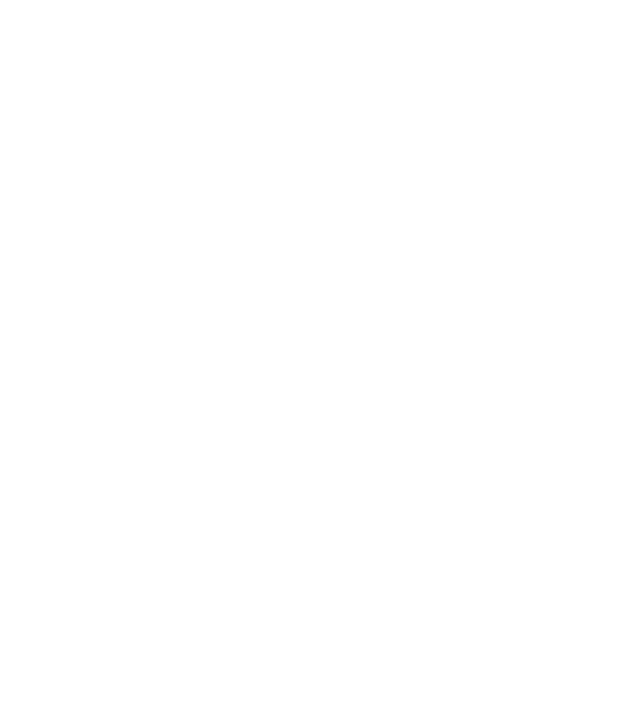
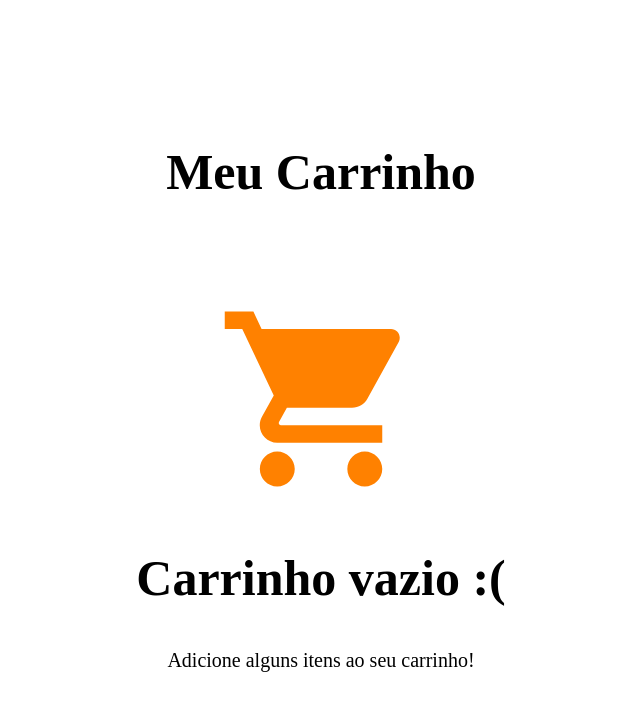
Before and after one commit to Danilosrr/desafio-02-aws-react, a React (Create React App) app: page /carrinho in a window 1280 px wide. Before the commit this address had no page. Shown: the top 710 px of the page, without its empty margins (319-959 px from the left). Built offline with nearby package versions, Linux system fonts and the light colour scheme.

Commit message:
feat: adicionar imagem,base css e importação para o tsx

```diff
--- a/package.json
+++ b/package.json
@@ -3,6 +3,9 @@
   "version": "0.1.0",
   "private": true,
   "dependencies": {
+    "@fortawesome/fontawesome-svg-core": "^6.6.0",
+    "@fortawesome/free-solid-svg-icons": "^6.6.0",
+    "@fortawesome/react-fontawesome": "^0.2.2",
     "@testing-library/jest-dom": "^5.17.0",
     "@testing-library/react": "^13.4.0",
     "@testing-library/user-event": "^13.5.0",
--- a/src/App.tsx
+++ b/src/App.tsx
@@ -1,11 +1,11 @@
 import { BrowserRouter, Route, Routes } from 'react-router-dom';
-import EmpetyCar from './Components/Checkout/EmpetyCar';
+import EmptyCar from './Components/Checkout/EmptyCar';
 
 function App() {
   return (
     <BrowserRouter>
     <Routes>
-      <Route path='/' element={<></>}/>
+      <Route path='/carrinho' element={<EmptyCar/>}/>
       <Route path='/' element={<></>}/>
       <Route path='/' element={<></>}/>
       <Route path='/' element={<></>}/>
--- /dev/null
+++ b/src/Components/Checkout/EmptyCar.tsx
@@ -0,0 +1,17 @@
+import React from "react";
+import './StylesCar/EmptyCar.css'
+import cartIcon from './img/icon-shopping-cart.svg'
+
+const EmptyCar: React.FC = ()=>{
+    return(
+    <div className="all" >
+        <h1 className="h1">Meu Carrinho</h1>
+        <div className="img-text">
+            <img src={cartIcon} alt="logo carrinho" className="img"/>
+            <h2 className="vazio"> Carrinho vazio :( </h2>
+            <p className="adicione">Adicione alguns itens ao seu carrinho!</p>
+        </div>
+    </div>
+    );
+}
+export default EmptyCar;
--- /dev/null
+++ b/src/Components/Checkout/StylesCar/EmptyCar.css
@@ -0,0 +1,28 @@
+.all{
+      display: flex;
+      flex-direction: column;
+    align-items: center;
+    justify-content: center;
+    height: 95vh;
+    text-align: center;
+}
+
+.h1{
+    font-size: 50px;
+    line-height: 76px;
+    margin-top: 150px;
+
+
+}
+.vazio{
+    font-size: 50px;
+}
+
+.adicione{
+ font-size: 20px;
+
+}
+ .img-text{
+  margin-bottom: 100px;
+  margin-top: 50px;
+ }
```
Also changed, not shown: src/Components/Checkout/EmpetyCar.tsx (deleted, +0 -14 lines), src/Components/Checkout/img/icon-shopping-cart.svg (added), 1 other file (tests, documents, lock files or other folders).
